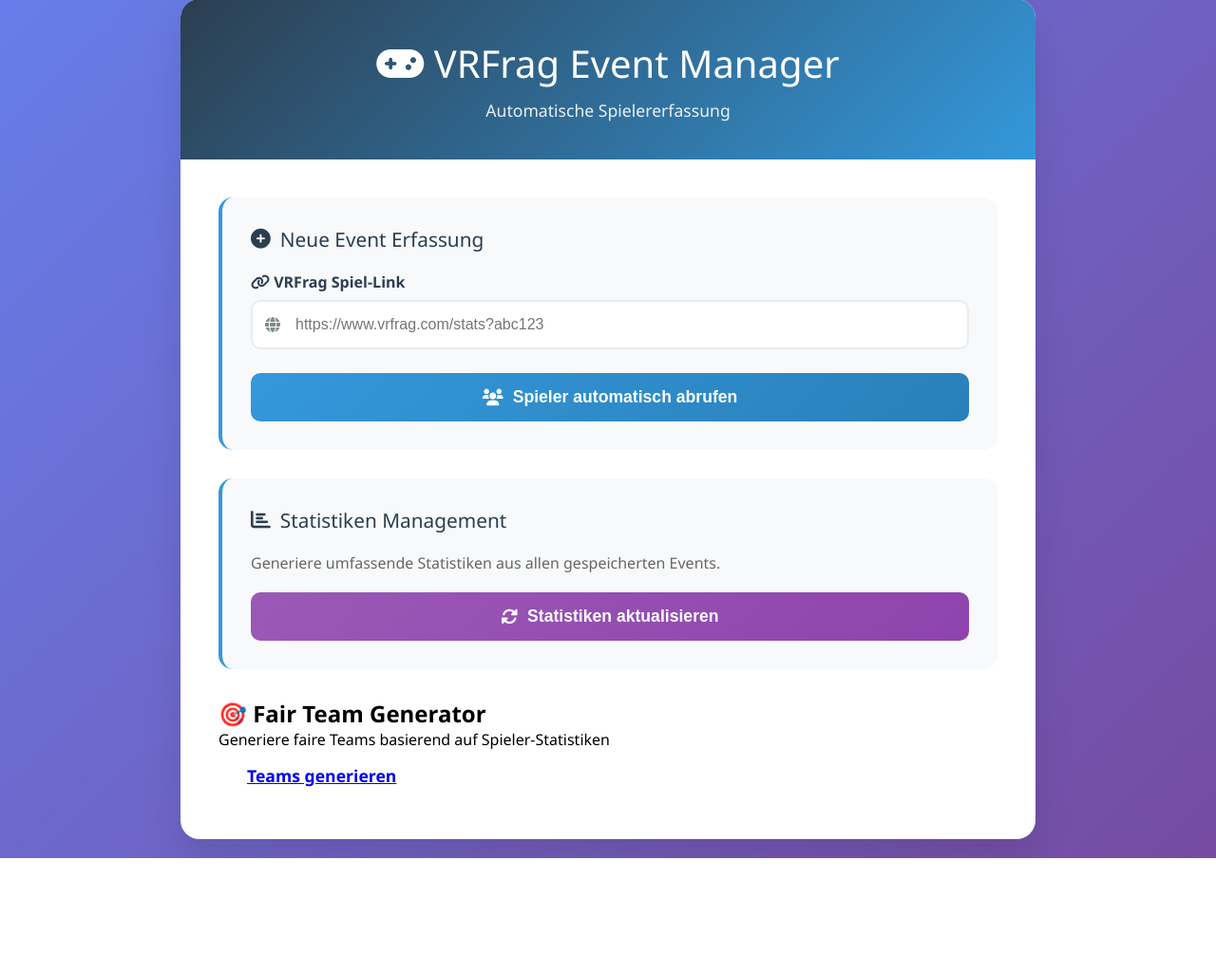
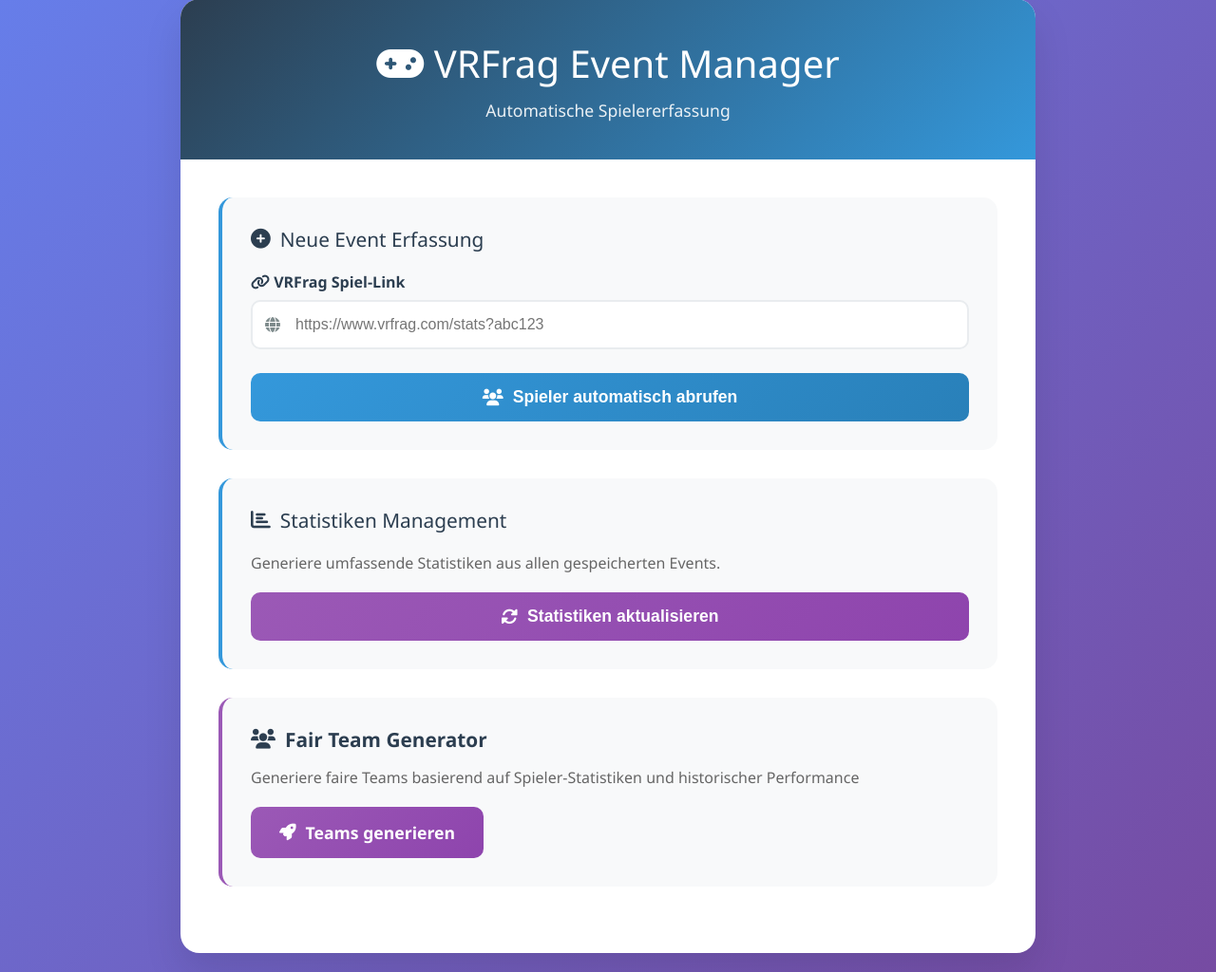
Before and after one commit to Trent1337/VRFrag, a Flask app: page / in a window 1280 px wide. Shown: the part 21-1045 px from the top of the page at 95% size. Before the commit the page ends 925 px from the top, so only its background shows below. Run offline with Flask 3, Linux system fonts and the light colour scheme.

Commit message:
Update index.html

```diff
--- a/templates/index.html
+++ b/templates/index.html
@@ -159,6 +159,54 @@
             transform: translateY(-2px);
             box-shadow: 0 10px 20px rgba(155, 89, 182, 0.3);
         }
+        /* Füge dies in deinen CSS-Bereich ein (innerhalb des <style> Tags) */
+
+.section {
+    background: #f8f9fa;
+    padding: 30px;
+    border-radius: 15px;
+    margin-bottom: 30px;
+    border-left: 4px solid #9b59b6; /* Lila Akzent für Team-Generator */
+}
+
+.section h2 {
+    font-size: 1.3rem;
+    color: #2c3e50;
+    margin-bottom: 15px;
+    display: flex;
+    align-items: center;
+    gap: 10px;
+}
+
+.section p {
+    color: #666;
+    margin-bottom: 20px;
+    font-size: 1rem;
+}
+
+/* Spezieller Button für Team-Generator */
+.btn-team {
+    background: linear-gradient(135deg, #9b59b6 0%, #8e44ad 100%);
+    color: white;
+    padding: 15px 30px;
+    border: none;
+    border-radius: 10px;
+    font-size: 1.1rem;
+    font-weight: 600;
+    cursor: pointer;
+    transition: all 0.3s ease;
+    display: inline-flex;
+    align-items: center;
+    justify-content: center;
+    gap: 10px;
+    text-decoration: none;
+    width: auto;
+}
+
+.btn-team:hover {
+    transform: translateY(-2px);
+    box-shadow: 0 10px 20px rgba(155, 89, 182, 0.3);
+}
 
         .loading {
             text-align: center;
@@ -364,6 +412,7 @@
                 flex-direction: column;
             }
         }
+
     </style>
 </head>
 <body>
@@ -448,10 +497,12 @@
                     <div id="fileLinks" class="file-links"></div>
                 </div>
             </div>
-            <div class="section">
-    <h2>🎯 Fair Team Generator</h2>
-    <p>Generiere faire Teams basierend auf Spieler-Statistiken</p>
-    <a href="/teams" class="btn">Teams generieren</a>
+<div class="section">
+    <h2><i class="fas fa-users"></i> Fair Team Generator</h2>
+    <p>Generiere faire Teams basierend auf Spieler-Statistiken und historischer Performance</p>
+    <a href="/teams" class="btn-team">
+        <i class="fas fa-rocket"></i> Teams generieren
+    </a>
 </div>
 
         </div>
```
